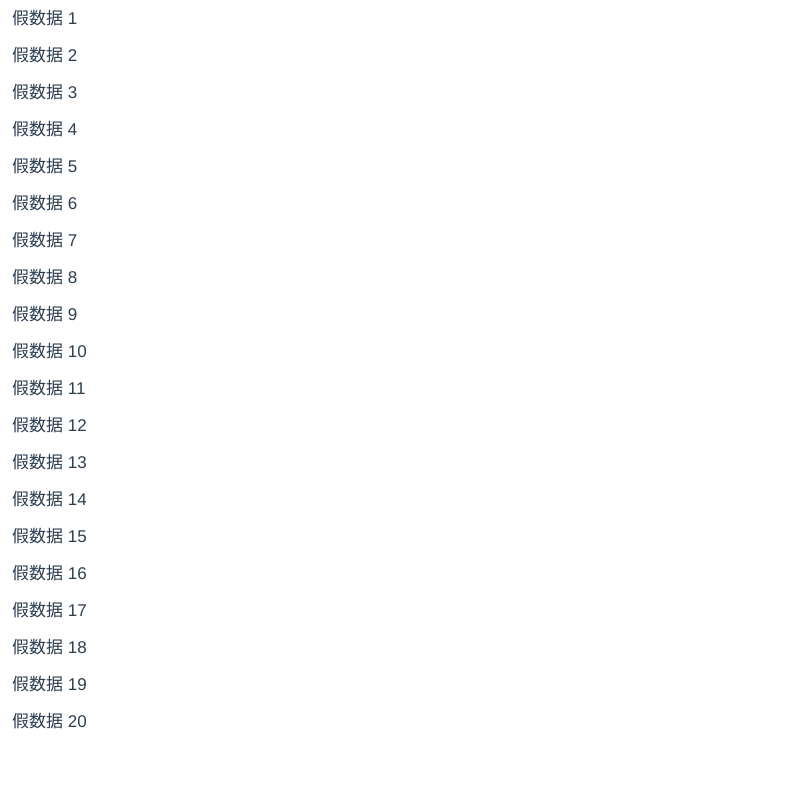
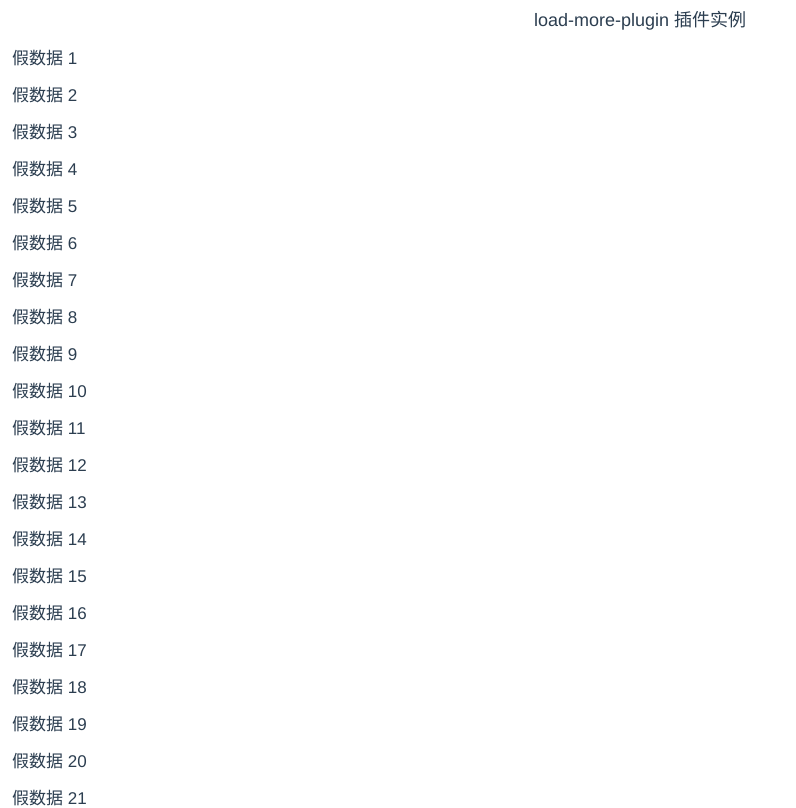
Before and after one commit to teamonn/load-more-plugin, a Vue app: page / in a window 1280 px wide. Shown: the top 808 px of the page, without its empty margins (0-796 px from the left). Built offline with nearby package versions, Linux system fonts and the light colour scheme; the HTML template or start-up script is replaced by a standard one.

Commit message:
添加列表标题

```diff
--- a/index.html
+++ b/index.html
@@ -3,7 +3,7 @@
   <head>
     <meta charset="utf-8">
     <meta name="viewport" content="width=device-width,initial-scale=1.0">
-    <title>load-more-plugin</title>
+    <title>load-more-plugin 插件实例</title>
   </head>
   <body>
     <div id="app"></div>
--- a/src/App.vue
+++ b/src/App.vue
@@ -1,15 +1,16 @@
 <template>
   <div id="app">
-    <ul class="data-list">
+    <h2>load-more-plugin 插件实例</h2>
+    <ul class="data-list" id="wrapper">
       <li v-for="(item, key) in list" :key="key">假数据 {{key+1}}</li>
     </ul>
     <!-- <img src="./assets/logo.png" @click="increment(count)"> -->
-    <!-- <load-more/> -->
+    <load-more wrap="wrapper" :request="request" />
   </div>
 </template>
 
 <script>
-// import LoadMore from './components/LoadMore'
+import LoadMore from './components/LoadMore'
 import { mapState, mapMutations, mapActions } from 'vuex'
 
 export default {
@@ -29,7 +30,7 @@ export default {
     // }
   },
   components: {
-    // LoadMore
+    LoadMore
   }
 }
 </script>
@@ -42,6 +43,11 @@ export default {
   -moz-osx-font-smoothing: grayscale;
   color: #2c3e50;
 }
+h2 {
+  font-size: 18px;
+  text-align: center;
+  line-height: 40px;
+}
 ul.data-list li {
   padding: 10px 12px;
   font-size: 17px;
--- a/src/components/LoadMore.vue
+++ b/src/components/LoadMore.vue
@@ -4,19 +4,29 @@
     {{isLoading? '加载中...' : '没有更多了'}}
   </p>
 </template>
+
 <script type="text/javascript">
-import LoadingIcon from '../../assets/loading.svg'
+import LoadingIcon from '../assets/loading.svg'
 
 export default {
-  props: ['wrap', 'request'],
+  data: function () {
+    return {
+      loadingIcon: LoadingIcon,
+      isLoading: false,
+      loaded: false
+    }
+  },
+  props: ['wrap', 'request'], // wrap: 滚动列表容器ID, request: 滚动加载需要执行的方法
   mounted () {
     this.$nextTick(() => {
       let wraper = document.getElementById(this.wrap)
       let offset = wraper.offsetTop
+      console.log(window.innerHeight)
       let reserveHeight = 50
       // 滚动区域的高度 = 视口高度 - 偏移高度
       wraper.style.height = (window.innerHeight - offset) + 'px'
       wraper.addEventListener('scroll', (event) => {
+        console.log(666)
         let scrollY = event.target.scrollTop
         let clientHeight = event.target.clientHeight
         let docHeight = Math.max(event.target.scrollHeight, event.target.clientHeight)
@@ -39,27 +49,20 @@ export default {
         }
       }, false)
     })
-  },
-  data: function () {
-    return {
-      loadingIcon: LoadingIcon,
-      isLoading: false,
-      loaded: false
-    }
   }
 }
 </script>
 
-<style lang="scss">
+<style>
 .no-more {
   display: flex;
   justify-content: center;
   height: 0.8rem;
   line-height: 0.8rem;
   color: #9E9E9E;
-  img {
-    width: 0.8rem;
-    padding: 0.15rem;
-  }
+}
+.no-more img {
+  width: 0.8rem;
+  padding: 0.15rem;
 }
 </style>
--- a/src/store.js
+++ b/src/store.js
@@ -6,7 +6,7 @@ Vue.use(Vuex)
 const store = new Vuex.Store({
   state: {
     list: [],
-    limit: 10
+    limit: 15
   },
   mutations: {
     pushList (state, res) {
```
Also changed, not shown: src/assets/loading.svg (added).
